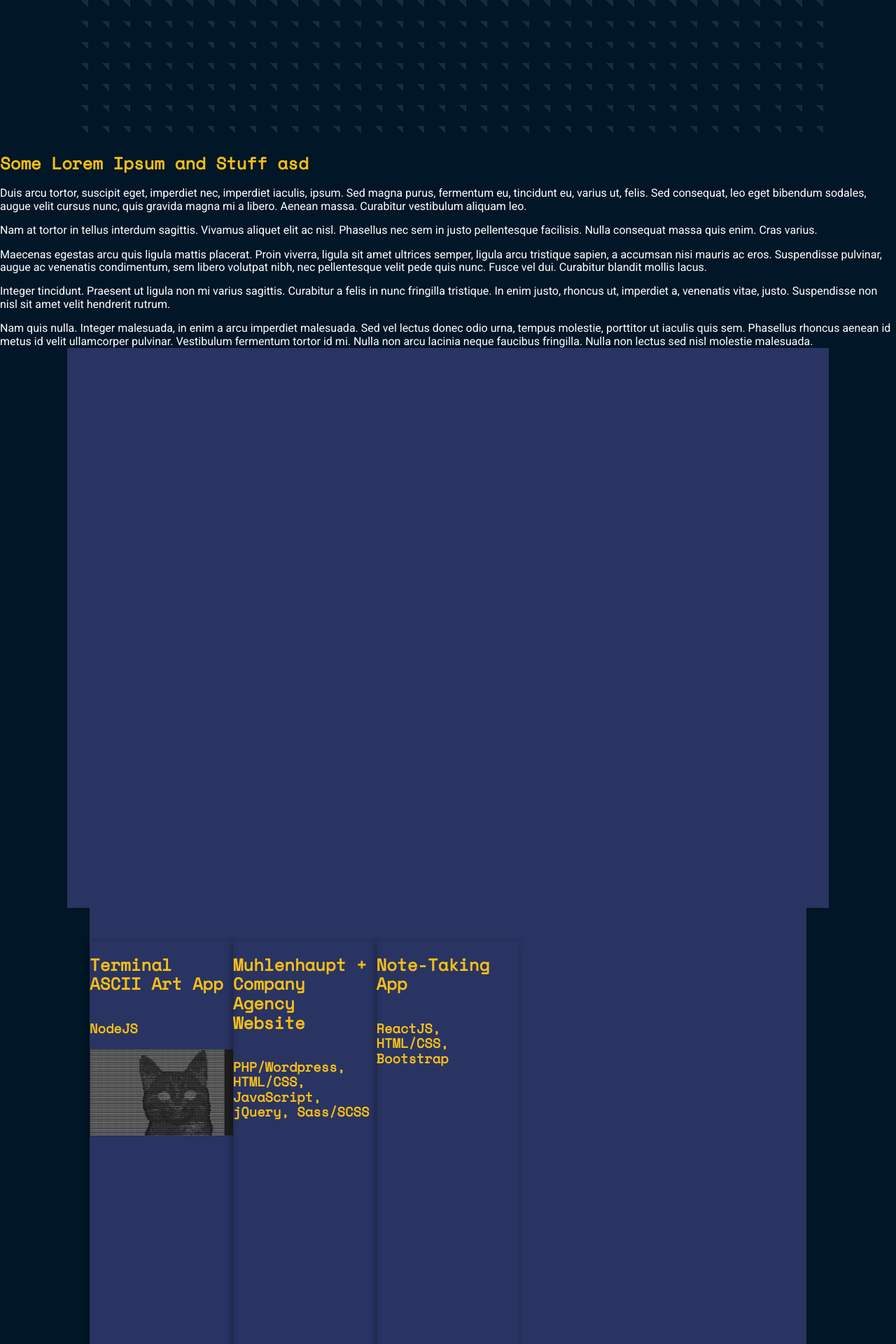
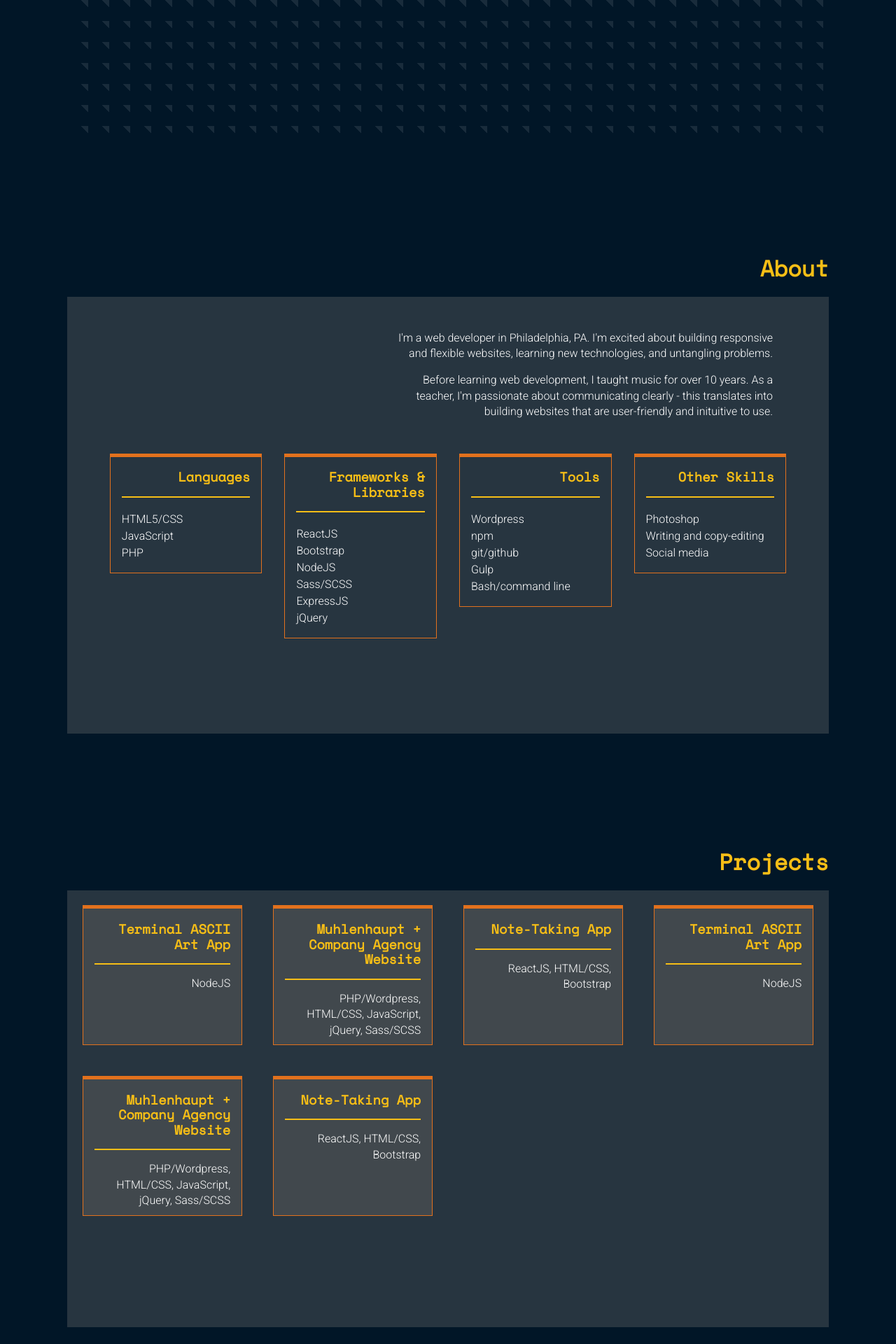
Before and after one commit to crankysparrow/Portfolio, a Node server app: page / in a window 1280 px wide. Shown: the part 600-2520 px from the top of the page at 70% size. After the commit the page ends 2496 px from the top, so only its background shows below. Run offline with Node 20, Linux system fonts and the light colour scheme.

Commit message:
projects

```diff
--- a/data/information.json
+++ b/data/information.json
@@ -8,6 +8,26 @@
     "2": "Nam at tortor in tellus interdum sagittis. Vivamus aliquet elit ac nisl. Phasellus nec sem in justo pellentesque facilisis. Nulla consequat massa quis enim. Cras varius.",
     "3": "Maecenas egestas arcu quis ligula mattis placerat. Proin viverra, ligula sit amet ultrices semper, ligula arcu tristique sapien, a accumsan nisi mauris ac eros. Suspendisse pulvinar, augue ac venenatis condimentum, sem libero volutpat nibh, nec pellentesque velit pede quis nunc. Fusce vel dui. Curabitur blandit mollis lacus.",
     "4": "Integer tincidunt. Praesent ut ligula non mi varius sagittis. Curabitur a felis in nunc fringilla tristique. In enim justo, rhoncus ut, imperdiet a, venenatis vitae, justo. Suspendisse non nisl sit amet velit hendrerit rutrum."
+  },
+  "about": {
+    "paragraphs": {
+      "1": "I'm a web developer in Philadelphia, PA. I'm excited about building responsive and flexible websites, learning new technologies, and untangling problems.",
+      "2": "Before learning web development, I taught music for over 10 years. As a teacher, I'm passionate about communicating clearly - this translates into building websites that are user-friendly and inituitive to use."
+    },
+    "skills": {
+      "Languages": [
+          "HTML5/CSS", "JavaScript", "PHP"
+      ],
+      "Frameworks & Libraries": [
+        "ReactJS", "Bootstrap", "NodeJS", "Sass/SCSS", "ExpressJS", "jQuery"
+      ],
+      "Tools": [
+        "Wordpress", "npm", "git/github", "Gulp", "Bash/command line"
+      ],
+      "Other Skills": [
+        "Photoshop", "Writing and copy-editing", "Social media"
+      ]
+    }
   },
   "projects": {
     "1": {
--- a/dist/css/style.css
+++ b/dist/css/style.css
@@ -5,7 +5,7 @@
  * 1. Correct the line height in all browsers.
  * 2. Prevent adjustments of font size after orientation changes in iOS.
  */
-@import url("https://fonts.googleapis.com/css?family=Roboto|Space+Mono&display=swap");
+@import url("https://fonts.googleapis.com/css?family=Roboto:300,400|Space+Mono&display=swap");
 html {
   line-height: 1.15;
   /* 1 */
@@ -318,7 +318,8 @@ html {
 
 body {
   color: white;
-  font-family: "Roboto"; }
+  font-family: "Roboto";
+  font-weight: 300; }
 
 a {
   color: #ec9b3b;
@@ -393,7 +394,8 @@ h1, h2, h3, h4, h5 {
     .header .menu ul.menu-list .magic-button.arrow {
       animation: makeArrow .7s ease-in-out;
       animation-fill-mode: forwards;
-      cursor: pointer; }
+      cursor: pointer;
+      height: unset !important; }
       .header .menu ul.menu-list .magic-button.arrow:before {
         animation: arrowBefore .7s ease .5s;
         animation-fill-mode: forwards; }
@@ -401,6 +403,7 @@ h1, h2, h3, h4, h5 {
         animation: arrowAfter .7s ease .5s;
         animation-fill-mode: forwards; }
     .header .menu ul.menu-list .magic-button.unarrow {
+      height: unset !important;
       animation: unMakeArrow 1s ease-in-out .4s;
       animation-fill-mode: both; }
       .header .menu ul.menu-list .magic-button.unarrow:before {
@@ -453,31 +456,64 @@ h1, h2, h3, h4, h5 {
   to {
     transform: rotate(0); } }
 
-body {
-  font-family: "Roboto";
-  background: #011627; }
-
-.section {
-  height: 100vh;
-  background: #293462;
-  margin: 0 6rem; }
-
-.header {
-  background: linear-gradient(225deg, #2F404E87 0 18%, transparent 18%);
-  background-size: 30px 30px;
-  background-repeat: repeat; }
+#about {
+  padding-top: 6rem;
+  text-align: right;
+  display: flex;
+  flex-direction: column; }
+  #about .about-inner {
+    background: #273540;
+    flex-grow: 1;
+    width: 100%;
+    display: flex;
+    flex-direction: column;
+    align-items: flex-end; }
+  #about .description {
+    width: 50%;
+    margin: 2rem 5rem;
+    line-height: 1.4rem; }
+  #about .skills {
+    display: flex;
+    flex-direction: row;
+    align-items: flex-start;
+    justify-content: center;
+    width: 100%; }
+    #about .skills .skill {
+      background: #273540;
+      flex: 0 0 20%;
+      margin: 0 1rem;
+      border: 1px solid #E2711D;
+      border-top-width: 5px;
+      padding: 0 1rem 1rem 1rem; }
+      #about .skills .skill h3 {
+        border-bottom: 2px solid #f7be16;
+        padding-bottom: 1rem; }
+    #about .skills ul {
+      list-style-type: none;
+      padding: 0;
+      margin: 0;
+      text-align: left; }
+      #about .skills ul li {
+        font-size: 1rem;
+        line-height: 1.5rem; }
 
 .projects {
-  margin: 0 10%;
-  display: flex;
-  flex-direction: row;
-  flex-wrap: wrap; }
+  margin: 0 10%; }
   .projects .project-single {
-    display: flex;
+    display: inline-flex;
     flex-direction: column;
-    margin: 3rem 0;
-    flex: 0 0 20%;
-    box-shadow: -2px 2px 9px 0px rgba(0, 0, 0, 0.34); }
+    height: 200px;
+    padding: 0 1rem 1rem 1rem;
+    background-color: #41484D;
+    margin: 2%;
+    width: 21%;
+    float: left;
+    border: 1px solid #E2711D;
+    border-top-width: 5px; }
+    .projects .project-single h3 {
+      border-bottom: 2px solid #f7be16;
+      padding-bottom: 1rem;
+      margin-bottom: 0; }
     .projects .project-single img {
       width: 100%;
       height: auto; }
@@ -486,3 +522,28 @@ body {
       .projects .project-single .image img {
         max-width: 100%;
         height: auto; }
+
+body {
+  font-family: "Roboto";
+  font-size: 1rem;
+  background: #011627; }
+  body p {
+    line-height: 1.4rem; }
+
+.section {
+  min-height: 100vh;
+  margin: 0rem 6rem; }
+  .section:not(.header) {
+    margin: 3rem 6rem;
+    padding-top: 6rem;
+    text-align: right;
+    display: flex;
+    flex-direction: column; }
+    .section:not(.header) .inner {
+      background: #273540;
+      flex-grow: 1; }
+
+.header {
+  background: linear-gradient(225deg, #2F404E87 0 18%, transparent 18%);
+  background-size: 30px 30px;
+  background-repeat: repeat; }
--- a/server.js
+++ b/server.js
@@ -17,9 +17,9 @@ app.use(express.static(__dirname + '/dist'));
 app.get('/', (req, res) => {
   res.render('index', {
     title: information.intro.title,
-    intro: information.intro.text,
     paragraphs: information.paragraphs,
-    projects: information.projects
+    projects: information.projects,
+    about: information.about
   })
 })
 
--- a/src/js/bundle.js
+++ b/src/js/bundle.js
@@ -3,6 +3,9 @@ import $ from 'jquery';
 console.log('bundle js loaded');
 
 $(function() {
+
+  $('.magic-button').css({height: '100%'});
+
   function menuClose() {
     $('ul.menu-list li').animate({
       maxHeight: '0px'
--- /dev/null
+++ b/src/sass/about.scss
@@ -0,0 +1,49 @@
+#about {
+  // background-image: linear-gradient(225deg, #2F404E87 0 18%, transparent 18% );
+  padding-top: 6rem;
+  text-align: right;
+  display: flex;
+  flex-direction: column;
+  .about-inner {
+    background: #273540;
+    flex-grow: 1;
+    width: 100%;
+    display: flex;
+    flex-direction: column;
+    align-items: flex-end;
+  }
+  .description {
+    width: 50%;
+    margin: 2rem 5rem;
+    line-height: 1.4rem;
+  }
+  .skills {
+    display: flex;
+    flex-direction: row;
+    align-items: flex-start;
+    justify-content: center;
+    width: 100%;
+    .skill {
+      background: #273540;
+      flex: 0 0 20%;
+      margin: 0 1rem;
+      border: 1px solid #E2711D;
+      border-top-width: 5px;
+      padding: 0 1rem 1rem 1rem;
+      h3 {
+        border-bottom: 2px solid $color_header;
+        padding-bottom: 1rem;
+      }
+    }
+    ul {
+      list-style-type: none;
+      padding: 0;
+      margin: 0;
+      text-align: left;
+      li {
+        font-size: 1rem;
+        line-height: 1.5rem;
+      }
+    }
+  }
+}
--- a/src/sass/header.scss
+++ b/src/sass/header.scss
@@ -81,6 +81,7 @@ $menu_hover_color: rgba(204, 208, 212, 0.8);
       animation: makeArrow .7s ease-in-out;
       animation-fill-mode: forwards;
       cursor: pointer;
+      height: unset !important;
       &:before {
         animation: arrowBefore .7s ease .5s;
         animation-fill-mode: forwards;
@@ -91,6 +92,7 @@ $menu_hover_color: rgba(204, 208, 212, 0.8);
       }
     }
     .magic-button.unarrow {
+      height: unset !important;
       animation: unMakeArrow 1s ease-in-out .4s;
       animation-fill-mode: both;
       &:before {
--- /dev/null
+++ b/src/sass/projects.scss
@@ -0,0 +1,38 @@
+.projects {
+  margin: 0 10%;
+  .inner {
+    // display: flex;
+    // flex-direction: row;
+    // flex-wrap: wrap;
+    // align-content: start;
+    // justify-content: center;
+  }
+  .project-single {
+    display: inline-flex;
+		flex-direction: column;
+    height: 200px;
+    padding: 0 1rem 1rem 1rem;
+    background-color: #41484D;
+    margin: 2%;
+    width: 21%;
+    float: left;
+    border: 1px solid #E2711D;
+    border-top-width: 5px;
+    h3 {
+      border-bottom: 2px solid $color_header;
+      padding-bottom: 1rem;
+      margin-bottom: 0;
+    }
+    img {
+      width: 100%;
+      height: auto;
+    }
+		.image {
+			max-width: 100%;
+			img {
+				max-width: 100%;
+				height: auto;
+			}
+    }
+  }
+}
--- a/src/sass/style.scss
+++ b/src/sass/style.scss
@@ -4,20 +4,37 @@ $color_link: #ec9b3b;
 $color_header: #f7be16;
 // $color_bg_page:#00818a;
 $color_bg_page: #011627;
-$color_bg_section: #293462;
+$color_bg_section: #273540;
 
 @import 'typography.scss';
 @import 'header.scss';
+@import 'about.scss';
+@import 'projects.scss';
 
 body {
   font-family: "Roboto";
+  font-size: 1rem;
+  // line-height: 1.4rem;
   background: $color_bg_page;
+  p {
+    line-height: 1.4rem;
+  }
 }
 
 .section {
-  height: 100vh;
-  background: $color_bg_section;
-  margin: 0 6rem;
+  min-height: 100vh;
+  margin: 0rem 6rem;
+  &:not(.header) {
+    margin: 3rem 6rem;
+    padding-top: 6rem;
+    text-align: right;
+    display: flex;
+    flex-direction: column;
+    .inner {
+      background: $color_bg_section;
+      flex-grow: 1;
+    }
+  }
 }
 
 .header {
@@ -36,28 +53,3 @@ body {
   background-size: 30px 30px;
   background-repeat: repeat;
 }
-
-.projects {
-  margin: 0 10%;
-  display: flex;
-  flex-direction: row;
-  flex-wrap: wrap;
-  .project-single {
-    display: flex;
-		flex-direction: column;
-    margin: 3rem 0;
-    flex: 0 0 20%;
-    box-shadow: -2px 2px 9px 0px rgba(0,0,0,0.34);
-    img {
-      width: 100%;
-      height: auto;
-    }
-		.image {
-			max-width: 100%;
-			img {
-				max-width: 100%;
-				height: auto;
-			}
-    }
-  }
-}
--- a/src/sass/typography.scss
+++ b/src/sass/typography.scss
@@ -1,8 +1,9 @@
-@import url('https://fonts.googleapis.com/css?family=Roboto|Space+Mono&display=swap');
+@import url('https://fonts.googleapis.com/css?family=Roboto:300,400|Space+Mono&display=swap');
 
 body {
   color: white;
   font-family: "Roboto";
+  font-weight: 300;
 }
 
 a {
--- a/views/includes/about.pug
+++ b/views/includes/about.pug
@@ -1 +1,16 @@
 div#about.section
+  h1 About
+  div.about-inner.inner
+    - const paragraphs = about.paragraphs
+    div.description
+      each para in paragraphs
+        p= para
+
+    - const skills = about.skills
+    div.skills
+      each list, type in skills
+        div.skill
+          h3= type
+          ul
+            each item in list
+              li= item
--- a/views/includes/projects.pug
+++ b/views/includes/projects.pug
@@ -1,6 +1,12 @@
-div.projects#projects.section
-  each project in projects
-    div.project-single
-      h2 #{project.title}
-      h3 #{project.tech}
-      img(src=project.image)
+div#projects.section.projects
+  h1 Projects
+  div.inner
+    each project in projects
+      div.project-single
+        h3 #{project.title}
+        p #{project.tech}
+        //- img(src=project.image)
+    each project in projects
+      div.project-single
+        h3 #{project.title}
+        p #{project.tech}
--- a/views/index.pug
+++ b/views/index.pug
@@ -9,13 +9,13 @@ html(lang="en")
   body
     include header.pug
 
-    div.lorem
-      h2 Some Lorem Ipsum and Stuff asd
-      each para in paragraphs
-        p=para
+    //- div.lorem
+    //-   h2 Some Lorem Ipsum and Stuff asd
+    //-   each para in paragraphs
+    //-     p=para
 
-      include text-generate
-      +text-gen(7, "sentences")
+    //-   include text-generate
+    //-   +text-gen(7, "sentences")
 
     include includes/about.pug
 
```
Also changed, not shown: 1 other file.
